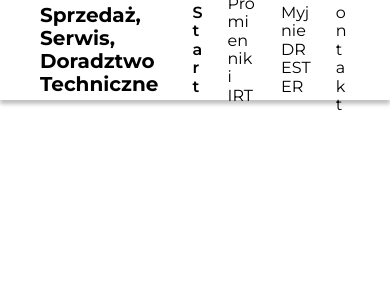
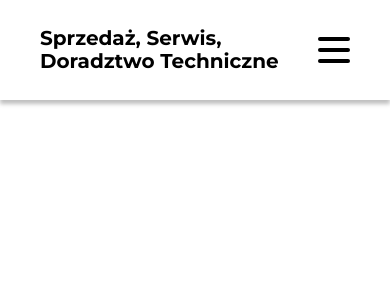
Before and after one commit to met3usz/promiennikiuv, a React (Vite) app: page / in a window 390 px wide. Shown: the top 300 px of the page. Built offline with nearby package versions, Linux system fonts and the light colour scheme.

Commit message:
Added Hamburger Menu

```diff
--- /dev/null
+++ b/src/common/Menu/Hamburger.tsx
@@ -0,0 +1,16 @@
+import { StyledHamburger } from './styled';
+
+type Props = {
+  open: boolean;
+  setOpen: (v: boolean) => void;
+};
+
+const Hamburger = (props: Props) => (
+  <StyledHamburger open={props.open} onClick={() => props.setOpen(!props.open)}>
+    <div />
+    <div />
+    <div />
+  </StyledHamburger>
+);
+
+export default Hamburger;
--- /dev/null
+++ b/src/common/Menu/Menu.tsx
@@ -0,0 +1,29 @@
+import { useState } from 'react';
+import Hamburger from './Hamburger';
+import { StyledMenu, MobileLink } from './styled';
+
+const Menu = () => {
+  const [open, setOpen] = useState<boolean>(false);
+  const close = () => setOpen(false);
+  return (
+    <div>
+      <StyledMenu open={open}>
+        <MobileLink onClick={() => close()} to="/">
+          Start
+        </MobileLink>
+        <MobileLink onClick={() => close()} to="/promienniki">
+          Promienniki IRT
+        </MobileLink>
+        <MobileLink onClick={() => close()} to="/myjnie">
+          Myjnie DRESTER
+        </MobileLink>
+        <MobileLink onClick={() => close()} to="/kontakt">
+          Kontakt
+        </MobileLink>
+      </StyledMenu>
+      <Hamburger open={open} setOpen={setOpen} />
+    </div>
+  );
+};
+
+export default Menu;
--- /dev/null
+++ b/src/common/Menu/styled.ts
@@ -0,0 +1,68 @@
+import styled from 'styled-components';
+import { ListItem } from '../Navigation/styled';
+
+export const StyledMenu = styled.nav<{ open: boolean }>`
+  top: 0;
+  right: 0;
+  height: 100vh;
+  width: 35vw;
+  position: fixed;
+  background-color: lightgray;
+  z-index: 0;
+  padding: 10rem 0;
+  flex-direction: column;
+  display: ${({ open }) => (open ? 'flex' : 'none')};
+  transition: transform 0.3s ease-in-out;
+  transform: ${({ open }) => (open ? 'translateX(0)' : 'translateX(-100%)')};
+
+  @media (max-width: ${({ theme }) => theme.breakpoints.mobile}) {
+    width: 100%;
+  }
+`;
+
+export const StyledHamburger = styled.button<{ open: boolean }>`
+  width: 2rem;
+  height: 2rem;
+  padding: 0;
+  background: transparent;
+
+  display: flex;
+  flex-direction: column;
+  justify-content: space-around;
+  border: none;
+  cursor: pointer;
+  outline: none;
+  z-index: 1;
+  left: ${({ open }) => (open ? '29vw' : '3vw')};
+
+  @media (max-width: ${({ theme }) => theme.breakpoints.mobile}) {
+    left: ${({ open }) => (open ? 'initial' : '3vw')};
+    right: ${({ open }) => (open ? '2vw' : 'initial')};
+  }
+
+  div {
+    position: relative;
+    width: 2rem;
+    height: 0.25rem;
+    border-radius: 10px;
+    background-color: black;
+    transition: all 0.3s linear;
+    transform-origin: 1px;
+
+    :first-child {
+      transform: ${({ open }) => (open ? 'rotate(45deg)' : 'rotate(0)')};
+    }
+    :nth-child(2) {
+      opacity: ${({ open }) => (open ? '0' : '1')};
+      transform: ${({ open }) => (open ? 'translateX(20px)' : 'translateX(0)')};
+    }
+    :nth-child(3) {
+      transform: ${({ open }) => (open ? 'rotate(-45deg)' : 'rotate(0)')};
+    }
+  }
+`;
+
+export const MobileLink = styled(ListItem)`
+  font-size: 24px;
+  padding: 20px;
+`;
--- a/src/common/Navigation/Navigation.tsx
+++ b/src/common/Navigation/Navigation.tsx
@@ -1,3 +1,4 @@
+import Menu from '../Menu/Menu';
 import {
   ListItem,
   NavigationList,
@@ -9,12 +10,13 @@ export function Navigation() {
   return (
     <NavigationWrapper>
       <NavigationTitle>Sprzedaż, Serwis, Doradztwo Techniczne</NavigationTitle>
-      <NavigationList>
+      <Menu />
+      {/* <NavigationList>
         <ListItem to="/">Start</ListItem>
         <ListItem to="/promienniki">Promienniki IRT</ListItem>
         <ListItem to="/myjnie">Myjnie DRESTER</ListItem>
         <ListItem to="/kontakt">Kontakt</ListItem>
-      </NavigationList>
+      </NavigationList> */}
     </NavigationWrapper>
   );
 }
--- a/src/styled.d.ts
+++ b/src/styled.d.ts
@@ -3,6 +3,9 @@ import 'styled-components';
 declare module 'styled-components' {
   export interface DefaultTheme {
     borderRadius: string;
+    breakpoints: {
+      mobile: string;
+    };
     color: {
       bgColor: string;
       buttonText: string;
--- a/src/styles/theme.ts
+++ b/src/styles/theme.ts
@@ -2,6 +2,9 @@ import 'styled-components';
 
 const theme = {
   borderRadius: '5px',
+  breakpoints: {
+    mobile: '768px',
+  },
   color: {
     bgColor: '#FFFFFF',
     buttonText: '#FFFFFF',
```
